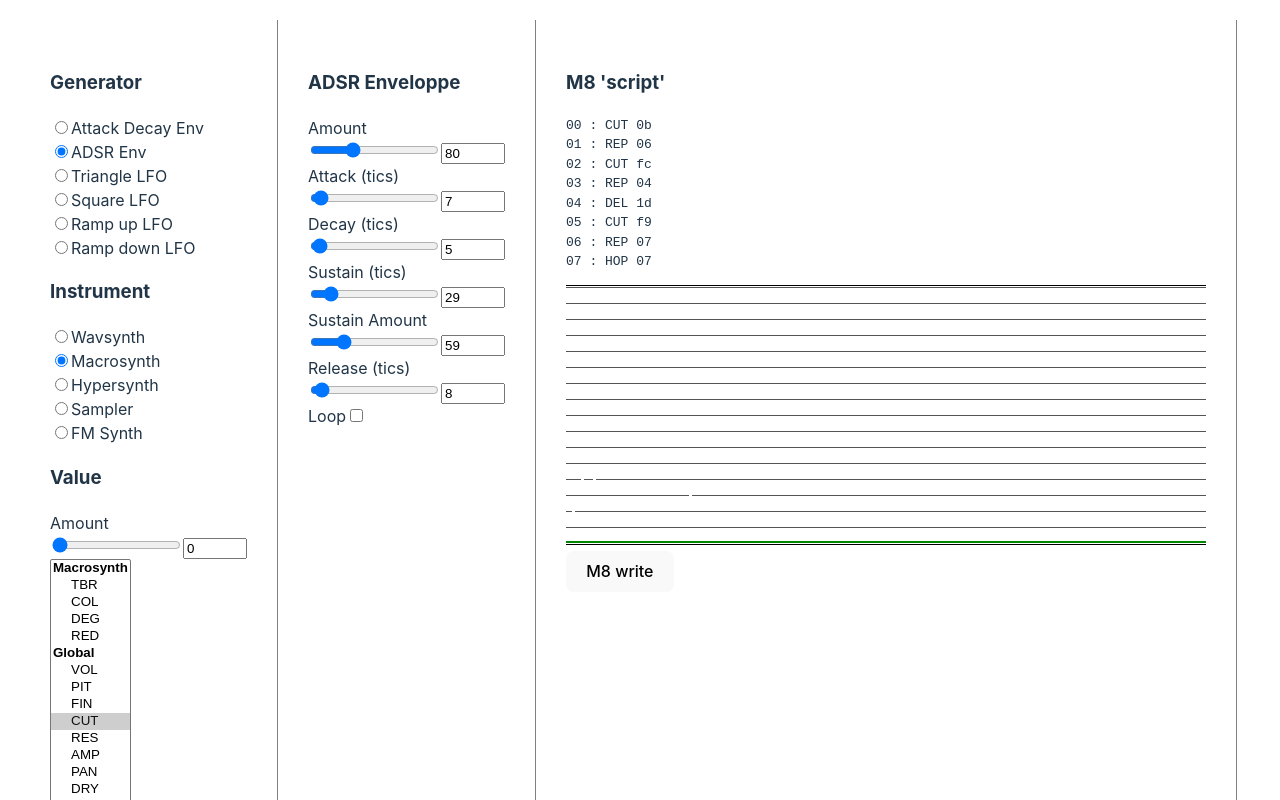
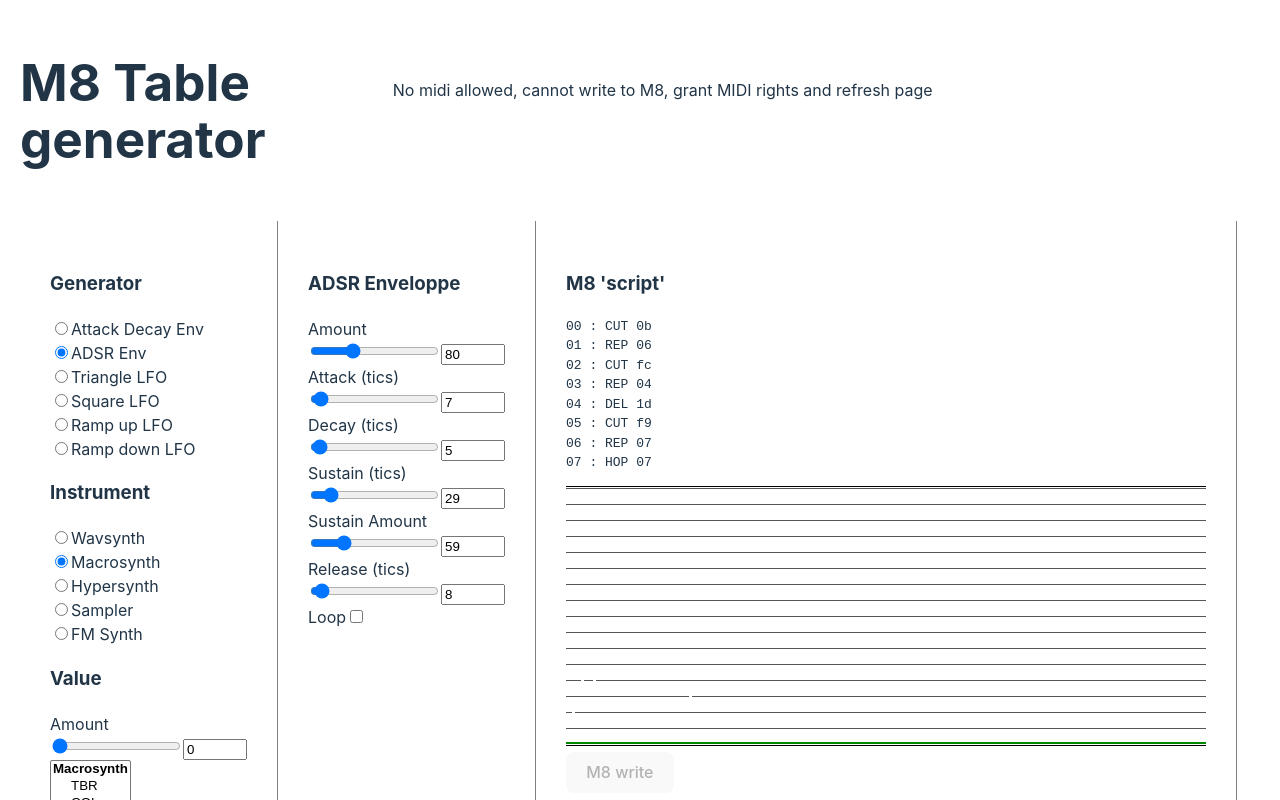
Before and after one commit to Twinside/m8table, a Preact app: page / in a window 1280 px wide. Shown: the top 800 px of the page. Built offline with nearby package versions, Linux system fonts and the light colour scheme.

Commit message:
Cleanup for MIDI status

```diff
--- a/src/index.tsx
+++ b/src/index.tsx
@@ -1,66 +1,11 @@
-import { CommandsOfInstrument, HumanCommandKindOfCommand, HumanNameOfInstrument, M8Command, M8Controller, M8Instrument, Plot } from "./m8io";
+import { CommandsOfInstrument, HumanCommandKindOfCommand, HumanNameOfInstrument, M8Command, M8Instrument, Plot } from "./m8io";
+import { findFirstNamedOutputPort, sendSequence } from "./midi";
 import { AttackDecayEnvMacro, FreshMacro, SegmentKindIndex, LFOEnvMacro, ADSREnvMacro } from "./model";
 import { createState, never } from "./state";
 import "./style.css";
 import { render } from "preact";
 import { useEffect, useRef } from "preact/hooks";
 
-/*
-function MidiOutputs(props : {midi: MIDIAccess | undefined }){
-	const { midi } = props;
-	const out = []
-
-	if (midi === undefined)
-		return <div>No midi!</div>;
-
-	for (const entry of midi.outputs) {
-		const output = entry[1];
-		out.push(
-			<div>
-				Output port [type:'{output.type}']
-				<ul>
-					<li>id:'{output.id}'</li>
-					<li>name:'{output.name}'</li>
-				</ul>
-
-			</div>
-		)
-	}
-
-	return out.length > 0
-		? <div>{out}</div>
-		: <div>No midi output found</div>;
-} // */
-
-function findFirstNamedOutputPort(midi : MIDIAccess | undefined, name: string) : MIDIOutput | undefined {
-	if (midi === undefined) return undefined;
-
-	for (const entry of midi.outputs) {
-		const output = entry[1];
-		if (output.name === name)
-			return output;
-	}
-
-	return undefined;
-}
-
-async function sendSequence(midi : MIDIAccess | undefined) {
-	if (midi === undefined) return;
-
-	const m8Port = findFirstNamedOutputPort(midi, "M8");
-
-	if (m8Port === undefined) {
-		console.log("No M8 found :(");
-		return;
-	}
-
-	await m8Port.open();
-
-	const m8 = new M8Controller(10);
-
-	// we don't want to register anything to be re-run or something
-	m8.sendCommands(m8Port, state.script.peek());
-}
 
 let state = createState(undefined);
 
@@ -307,8 +252,70 @@
 					 update={(v) => state.current_parameter.value = {...param, value: v}} />
 }
 
+function TryUpdateM8Port() {
+	if (state.midi === undefined) return;
+
+	const port = findFirstNamedOutputPort(state.midi, "M8");
+	state.m8port.value = port?.id;
+}
+
+function MidiStatus() {
+
+	const port = state.m8Channel.value;
+	const m8port = state.m8port.value;
+
+	if (state.midi === undefined) {
+		return <div class="message">
+			No midi allowed, cannot write to M8, grant MIDI rights and refresh page
+		</div>;
+	}
+
+	const midiStatus =
+		m8port === undefined ? "No connected M8 found" :
+		"M8 OK, put cursor in an instrument table for writing.";
+
+	const setVal = (str : string) => {
+		const ix = Number.parseInt(str, 10);
+		state.m8Channel.value = ix;
+	};
+
+	return <div class="message">
+		<span class="midistatus">{midiStatus}</span>
+		<span class="separator"></span>
+		<label>
+			<span class="midistatus">M8 control channel : </span>
+			<input
+				type="number"
+				min="1" max="16"
+				title="M8 Midi control channel (10 by default)"
+				value={port}
+				onInput={evt => setVal(evt.currentTarget.value)}/>
+		</label>
+		<span class="separator"></span>
+		<button title="Search for M8" onClick={_ => TryUpdateM8Port()}>⟳ Refresh M8</button>
+	</div>
+}
+
+function sendCurrentScript() {
+	const port = findFirstNamedOutputPort(state.midi, "M8");
+	if (port === undefined) {
+		state.m8port.value = undefined;
+		alert("No M8 found, please connect and refresh")
+		return;
+	}
+
+	sendSequence(port, state.m8Channel.peek(), state.script.peek());
+}
+
 export function App() {
-	return <div class="rootcontainer">
+	const disabled = state.m8port.value === undefined;
+
+	return <div>
+		<div class="rootheader">
+			<h1>M8 Table generator</h1>
+			<MidiStatus />
+		</div>
+		<div class="rootcontainer">
 			<div class="rootcolumn">
 				<h3>Generator</h3>
 				<MacroChoice />
@@ -326,7 +333,10 @@
 				<ScriptRender />
 				<ScriptPlot />
 
-			<button onClick={_ => sendSequence(state.midi)}>M8 write</button>
+				<button
+				 	disabled={disabled}
+					onClick={_ => sendCurrentScript()}>M8 write</button>
+			</div>
 		</div>
 	</div>;
 }
@@ -336,6 +346,7 @@
 		.then(
 			(midiAccess : MIDIAccess) => {
 				state = createState(midiAccess);
+				TryUpdateM8Port();
 				render(<App />, document.getElementById("app")!);
 			},
 			_ => {
--- a/src/m8io.ts
+++ b/src/m8io.ts
@@ -521,7 +521,7 @@
 
 	public sendUserCommands(out: MIDIOutput, commands: Iterable<M8UserCommand>) {
 		let i = 0;
-        const timeBetweenNotes = 15; // ms
+        const timeBetweenNotes = 23; // ms
 
 		for (const command of commands) {
 			const status = this.keyStates[command];
--- a/src/midi.ts
+++ b/src/midi.ts
@@ -1,3 +1,4 @@
+import { M8Command, M8Controller } from "./m8io";
 
 /** Really light midi message formatter. */
 export class Midi {
@@ -12,3 +13,26 @@
 		return [Midi.NoteOffCode | (chan - 1), note, velocity];
 	}
 }
+
+export function findFirstNamedOutputPort(midi : MIDIAccess | undefined, name: string) : MIDIOutput | undefined {
+	if (midi === undefined) return undefined;
+
+	for (const entry of midi.outputs) {
+		const output = entry[1];
+		if (output.name === name)
+			return output;
+	}
+
+	return undefined;
+}
+
+export async function sendSequence(
+	m8Port: MIDIOutput,
+	controlChannel: number,
+	script: M8Command[]) {
+
+	await m8Port.open();
+
+	const m8 = new M8Controller(controlChannel);
+	m8.sendCommands(m8Port, script);
+}
--- a/src/state.ts
+++ b/src/state.ts
@@ -9,7 +9,9 @@
         current_macro: Signal<SegmentMacro>,
         current_segments: Signal<Segment[]>,
         script: ReadonlySignal<M8Command[]>
-        midi: MIDIAccess | undefined
+        midi: MIDIAccess | undefined,
+        m8Channel: Signal<number>,
+        m8port: Signal<string | undefined>
     }
 
 export function createState(midi: MIDIAccess | undefined) : State
@@ -25,7 +27,9 @@
         current_segments: signal([]),
         current_macro,
         script,
-        midi
+        midi,
+        m8Channel: signal(10),
+        m8port: signal(undefined)
     };
 }
 
--- a/src/style.css
+++ b/src/style.css
@@ -32,6 +32,7 @@
 h1 {
   font-size: 3.2em;
   line-height: 1.1;
+  display: inline-block;
 }
 
 #app {
@@ -99,6 +100,13 @@
   display: flex;
   flex-direction: row;
   margin: 20px;
+  width: 100%;
+}
+
+.rootheader {
+  display: flex;
+  flex-direction: row;
+  margin: 20px;
 }
 
 .rootcolumn {
@@ -111,3 +119,20 @@
   border-top: 1px solid black;
   border-bottom: 1px solid black;
 }
+
+.message {
+  display: block;
+  margin: 3.6em;
+  width: 100%;
+}
+
+.separator {
+  min-width: 4px;
+  border: 1px solid darkslategray;
+  margin-left: 1em;
+  margin-right: 1em;
+}
+
+.midistatus {
+  font-size: 15px;
+}
```
Also changed, not shown: src/counter.ts (deleted, +0 -9 lines). Lines whose indentation alone changed are shown as unchanged.
